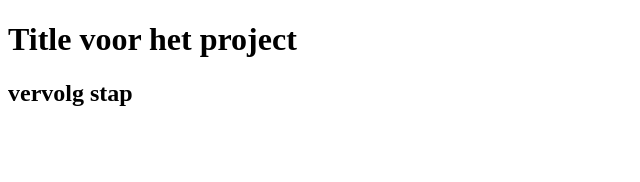
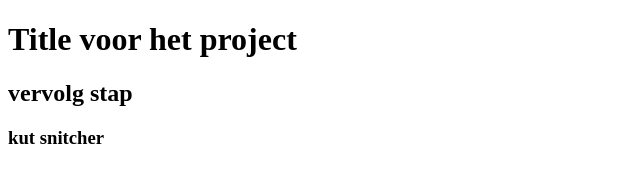
Before and after one commit to Jordy-lizard/pro-opdracht, a plain HTML site: page index.html in a window 1280 px wide. Shown: the whole page, without its empty margins (0-640 px from the left). Drawn offline with Linux system fonts and the light colour scheme.

Commit message:
second comit

```diff
--- a/index.html
+++ b/index.html
@@ -9,6 +9,7 @@
 <body>
     <h1>Title voor het project</h1>
     <h2>vervolg stap</h2>
+    <h3>kut snitcher</h3>
 
 </body>
 </html>
```
